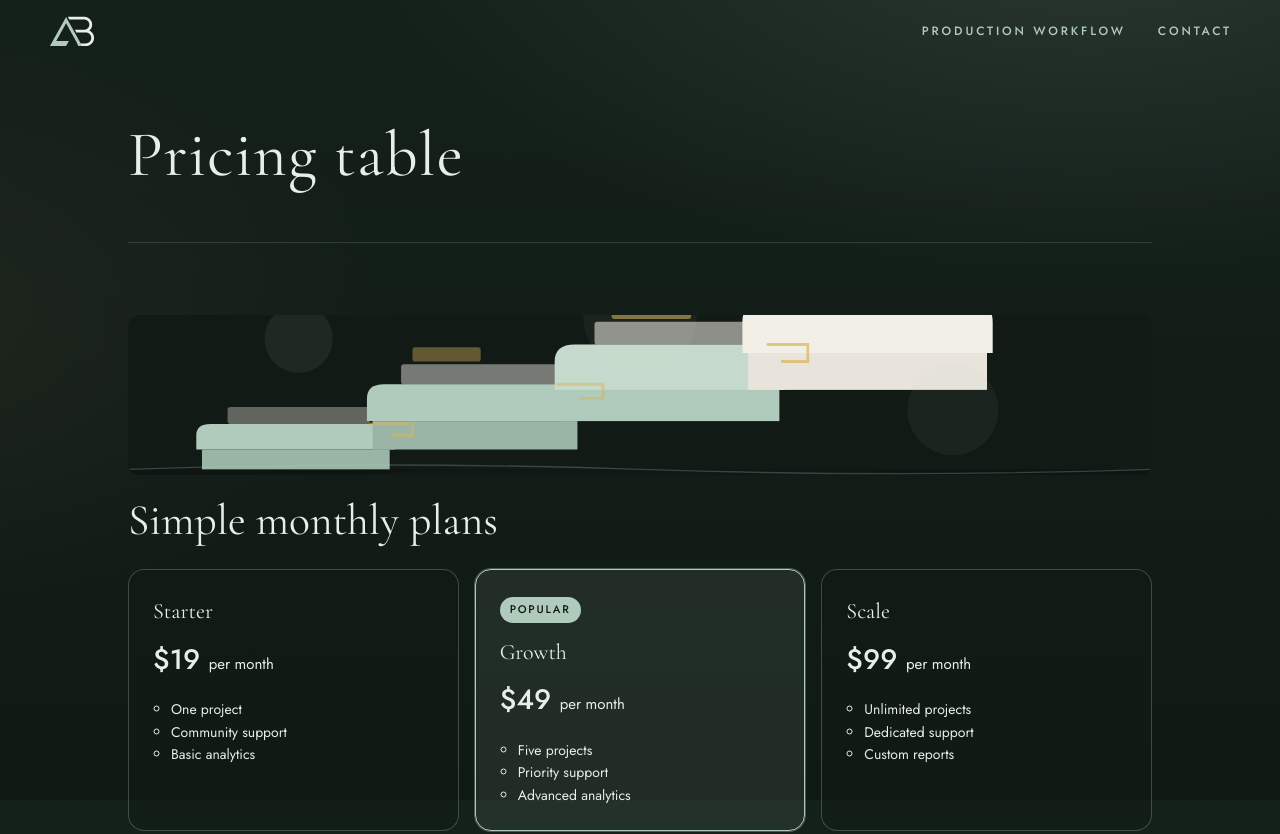
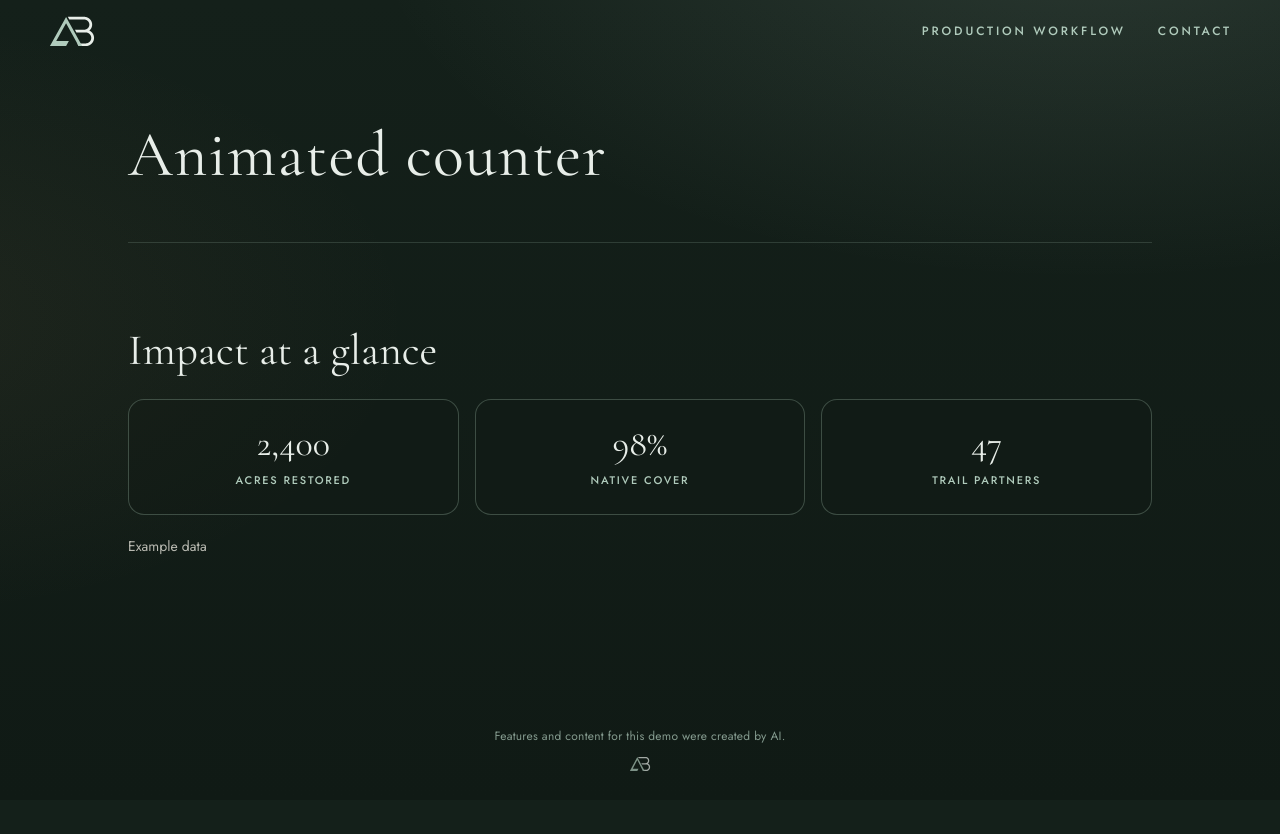
Before and after one commit to ashtonbach/agent-showcase, a Next.js app: page /showcase/ in a window 1280 px wide. Shown: the top 834 px of the page. After the commit the page ends 800 px from the top, so only its background shows below. Built offline with nearby package versions, Linux system fonts and the light colour scheme.

Commit message:
Feature: merged by Rowan (AI reviewer) after REVIEW: APPROVE 59d20a4 (#sc/animated-counter-totdxl)
Merged by Rowan (AI reviewer) after REVIEW: APPROVE 59d20a4 and kit-gate PASS (via merge_confirm).

```diff
--- a/app/lab/animated-counter/index.tsx
+++ b/app/lab/animated-counter/index.tsx
@@ -1,127 +1,97 @@
 "use client";
 
-import { useCallback, useEffect, useId, useRef, useState } from "react";
+import { useEffect, useRef, useState } from "react";
 
-type Stat = { final: string; label: string; target: number; suffix?: string; group?: boolean };
+/* Example figures for demo layout only */
+const STATS = [
+  { final: "2,400", label: "Acres restored" },
+  { final: "98%", label: "Native cover" },
+  { final: "47", label: "Trail partners" },
+] as const;
 
-const STATS: Stat[] = [
-  { final: "2,400", label: "Acres reforested", target: 2400, group: true },
-  { final: "98%", label: "Canopy survival", target: 98, suffix: "%" },
-  { final: "18", label: "Partner regions", target: 18 },
-];
-
-function frame(n: number, s: Stat): string {
-  if (s.suffix) return `${Math.round(n)}${s.suffix}`;
-  const v = Math.round(n);
-  if (!s.group) return String(v);
-  return String(v).replace(/\B(?=(\d{3})+(?!\d))/g, ",");
+function stepValue(final: string, t: number): string {
+  if (t >= 1) return final;
+  if (final.includes("%")) {
+    const n = parseInt(final, 10);
+    return `${Math.round(n * t)}%`;
+  }
+  const n = parseInt(final.replace(/,/g, ""), 10);
+  const v = Math.round(n * t);
+  return final.includes(",") ? v.toLocaleString("en-US") : String(v);
 }
 
-export default function AnimatedCounterLab() {
-  const titleId = `${useId().replace(/:/g, "")}-title`;
-  const rootRef = useRef<HTMLElement>(null);
-  const [vals, setVals] = useState(["0", "0%", "0"]);
-  const armed = useRef(false);
+const css = `
+  .lab-ac { width: min(960px, 100%); margin: 8px auto 56px; color: var(--mist, #F2EFE6); }
+  .lab-ac h2 { margin: 0 0 24px; font-family: var(--serif); font-weight: 400; font-size: 30px; color: var(--mist, #F2EFE6); }
+  .lab-ac-grid { display: grid; grid-template-columns: repeat(3, 1fr); gap: 16px; }
+  @media (max-width: 520px) { .lab-ac-grid { grid-template-columns: 1fr; } }
+  .lab-ac-stat {
+    border: 1px solid rgba(176, 203, 188, 0.28); border-radius: 16px; padding: 24px; text-align: center;
+    background: rgba(18, 26, 22, 0.35);
+  }
+  .lab-ac-stat strong { display: block; font-family: var(--serif); font-weight: 400; font-size: 36px; line-height: 1.1; color: var(--mist, #F2EFE6); }
+  .lab-ac-stat span {
+    display: block; margin-top: 8px; font-family: var(--sans); font-weight: 500; font-size: 11px;
+    letter-spacing: 0.16em; text-transform: uppercase; color: var(--sage, #B0CBBC);
+  }
+  .lab-ac-note { margin: 20px 0 0; font-size: 14px; color: rgba(242, 239, 230, 0.75); }
+`;
 
-  const settle = useCallback(() => setVals(STATS.map((s) => s.final)), []);
+export default function AnimatedCounter() {
+  const sectionRef = useRef<HTMLElement>(null);
+  const [shown, setShown] = useState(() => STATS.map(() => "0"));
 
   useEffect(() => {
-    const node = rootRef.current;
-    if (!node) return;
-    const reduce = window.matchMedia("(prefers-reduced-motion: reduce)").matches;
-
+    const root = sectionRef.current;
+    if (!root) return;
+    const reduced = window.matchMedia("(prefers-reduced-motion: reduce)").matches;
+    if (reduced) {
+      setShown(STATS.map((s) => s.final));
+      return;
+    }
+    let raf = 0;
+    let start = 0;
+    const run = (ts: number) => {
+      if (!start) start = ts;
+      const t = Math.min((ts - start) / 1200, 1);
+      setShown(STATS.map((s) => stepValue(s.final, t)));
+      if (t < 1) raf = requestAnimationFrame(run);
+    };
     const io = new IntersectionObserver(
-      (ents) => {
-        if (armed.current || !ents.some((e) => e.isIntersecting)) return;
-        armed.current = true;
-        if (reduce) {
-          settle();
-          return;
+      (entries) => {
+        if (entries[0]?.isIntersecting) {
+          io.disconnect();
+          raf = requestAnimationFrame(run);
         }
-        const t0 = performance.now();
-        const step = (t: number) => {
-          const p = Math.min(1, (t - t0) / 1200);
-          const ease = 1 - (1 - p) ** 3;
-          setVals(STATS.map((s) => (p >= 1 ? s.final : frame(s.target * ease, s))));
-          if (p < 1) requestAnimationFrame(step);
-        };
-        requestAnimationFrame(step);
       },
-      { threshold: 0.2 }
+      { threshold: 0.25 }
     );
-    io.observe(node);
-    return () => io.disconnect();
-  }, [settle]);
+    io.observe(root);
+    return () => {
+      io.disconnect();
+      cancelAnimationFrame(raf);
+    };
+  }, []);
 
   return (
-    <section ref={rootRef} data-lab="animated-counter" aria-labelledby={titleId} className="lab-ac">
-      <h2 id={titleId}>Stewardship impact</h2>
-      <div className="lab-ac-card">
-        <ul className="lab-ac-stats">
-          {STATS.map((s, i) => (
-            <li key={s.label} className="lab-ac-stat">
-              <strong data-final={s.final} className="lab-ac-value">
-                {vals[i]}
-              </strong>
-              <span className="lab-ac-label">{s.label}</span>
-            </li>
-          ))}
-        </ul>
+    <section ref={sectionRef} data-lab="animated-counter" aria-labelledby="lab-ac-title" className="lab-ac">
+      <style>{css}</style>
+      <h2 id="lab-ac-title">Impact at a glance</h2>
+      <div className="lab-ac-grid">
+        {STATS.map((s, i) => (
+          <Stat key={s.label} s={s} value={shown[i]} />
+        ))}
       </div>
-      <p className="lab-note">Example data: illustrative figures for this demo layout.</p>
-      <style>{`
-        .lab-ac { width: min(960px, 100%); margin: 8px auto 56px; color: var(--mist, #f2efe6); }
-        .lab-ac h2 {
-          font-family: var(--serif, Georgia, serif);
-          font-weight: 400;
-          font-size: 30px;
-          line-height: 1.25;
-          margin: 0 0 20px;
-          color: var(--mist, #f2efe6);
-        }
-        .lab-ac-card {
-          border: 1px solid rgba(176, 203, 188, 0.28);
-          border-radius: 16px;
-          padding: 24px;
-          background: rgba(18, 26, 22, 0.45);
-        }
-        .lab-ac-stats {
-          list-style: none;
-          margin: 0;
-          padding: 0;
-          display: grid;
-          grid-template-columns: repeat(3, minmax(0, 1fr));
-          gap: 16px;
-        }
-        .lab-ac-stat { text-align: center; min-width: 0; }
-        .lab-ac-value {
-          display: block;
-          font-family: var(--serif, Georgia, serif);
-          font-weight: 400;
-          font-size: clamp(28px, 6vw, 40px);
-          line-height: 1.1;
-          color: var(--sage, #b0cbb8);
-        }
-        .lab-ac-label {
-          display: block;
-          margin-top: 8px;
-          font-family: var(--sans, system-ui, sans-serif);
-          font-weight: 500;
-          font-size: 11px;
-          letter-spacing: 0.16em;
-          text-transform: uppercase;
-          color: #e8eee9;
-        }
-        .lab-note {
-          margin: 16px 0 0;
-          font-size: 14px;
-          line-height: 1.45;
-          color: #e8eee9;
-        }
-        @media (max-width: 520px) {
-          .lab-ac-stats { grid-template-columns: 1fr; gap: 20px; }
-        }
-      `}</style>
+      <p className="lab-ac-note">Example data</p>
     </section>
   );
 }
+
+function Stat({ s, value }: { s: (typeof STATS)[number]; value: string }) {
+  return (
+    <div className="lab-ac-stat">
+      <strong data-final={s.final}>{value}</strong>
+      <span>{s.label}</span>
+    </div>
+  );
+}
--- a/app/lab/current.json
+++ b/app/lab/current.json
@@ -1 +1 @@
-{"slug":"pricing-table"}
+{"slug":"animated-counter"}
--- a/app/page.tsx
+++ b/app/page.tsx
@@ -1,4 +1,4 @@
-import Lab from "./lab/pricing-table";
+import Lab from "./lab/animated-counter";
 import { readDemoKey, demoTitle } from "./demo-name";
 const demoKey = readDemoKey();
 const demoName = demoTitle();
```
